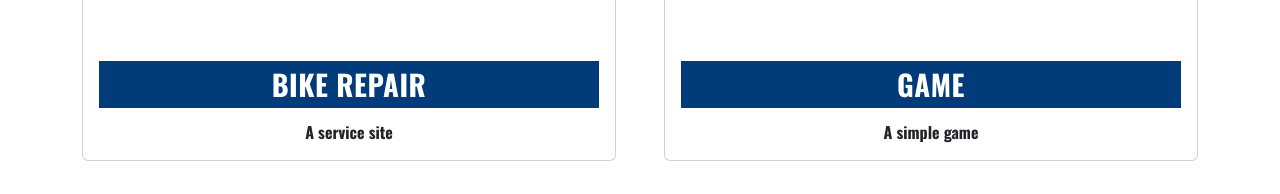
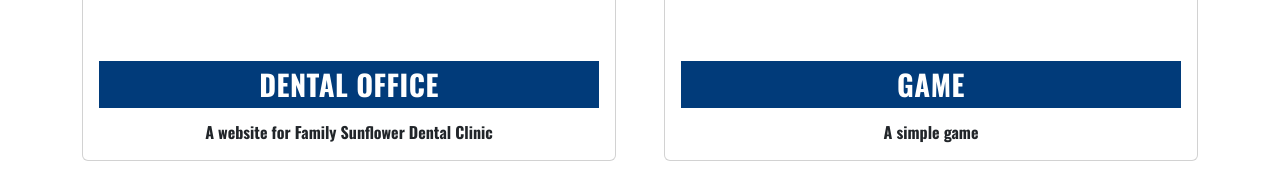
Before and after one commit to ZlyiKit/seg3125-a1, a plain HTML site: page index.html in a window 1280 px wide. Shown: the part 1149-1343 px from the top of the page. Drawn offline with nearby package versions, Linux system fonts and the light colour scheme.

Commit message:
Add link to the first assignment

```diff
--- a/index.html
+++ b/index.html
@@ -216,14 +216,14 @@
 
 
         <div class="col">
-          <a href="coming-soon.html" class="text-decoration-none text-dark">
+          <a href="https://zlyikit.github.io/dental-office-service" class="text-decoration-none text-dark">
             <div class="card design-card h-100">
               <div class="image-wrapper">
-                <img src="images/velo.png" class="card-img-top" alt="Bike Repair Placeholder">
+                <img src="images/dentaloffice3.jpg" class="card-img-top" alt="Dental office Placeholder">
               </div>
               <div class="card-body">
-                <h5 class="card-title">Bike Repair</h5>
-                <p class="card-text">A service site</p>
+                <h5 class="card-title">Dental office</h5>
+                <p class="card-text">A website for Family Sunflower Dental Clinic</p>
               </div>
             </div>
           </a>
```
Also changed, not shown: 1 other file.
